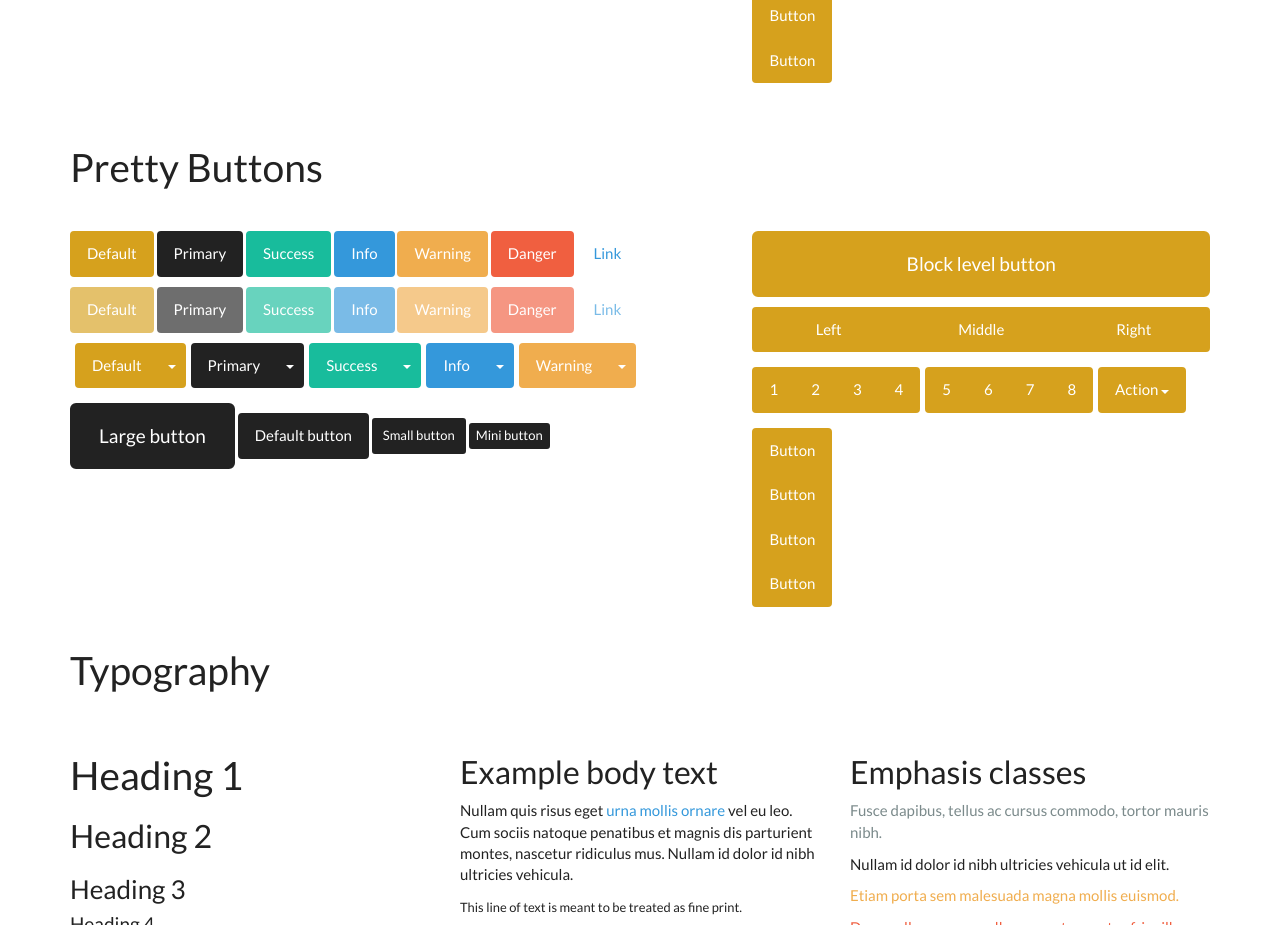
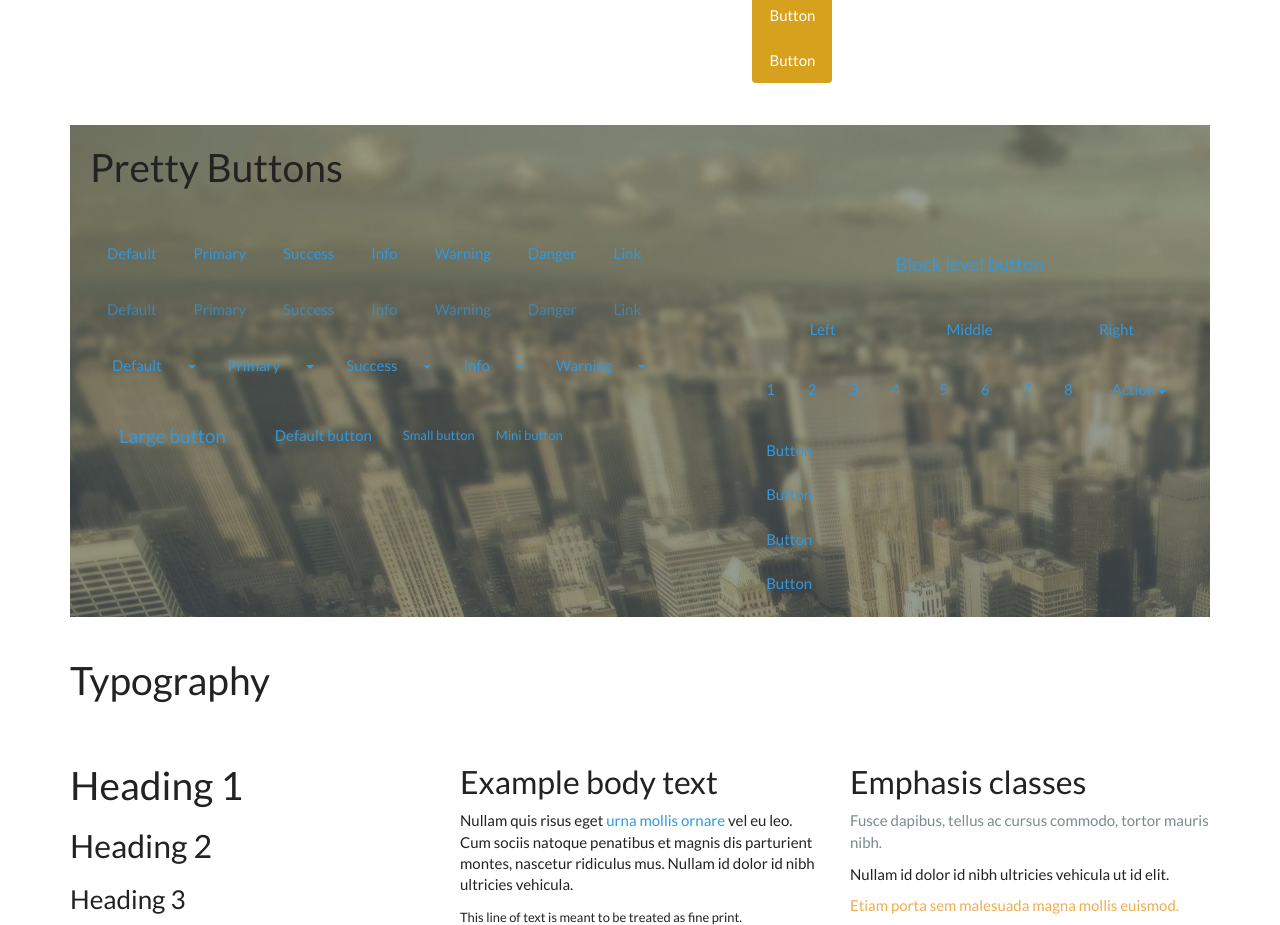
Before and after one commit to MAXDeliveryNG/espresso, a website: page index.html in a window 1280 px wide. Shown: the part 1460-2385 px from the top of the page. Drawn offline with Linux system fonts and the light colour scheme.

Commit message:
update index file
Signed-off-by: Bernard Ojengwa <bernardojengwa@gmail.com>

```diff
--- a/index.html
+++ b/index.html
@@ -366,7 +366,8 @@
 
       <!-- Pretty Buttons
       ================================================== -->
-      <div class="bs-docs-section">
+      <div class="bs-docs-section" style="background: url(/assets/images/bg.jpg)">
+        <div style="background: rgba(80, 91, 91, 0.6); padding: 0 20px 10px 20px">
           <div class="page-header">
             <div class="row">
               <div class="col-lg-12">
@@ -379,31 +380,31 @@
             <div class="col-lg-7">
 
               <p class="bs-component">
-              <a href="#" class="btn btn-default">Default</a>
-              <a href="#" class="btn btn-primary">Primary</a>
-              <a href="#" class="btn btn-success">Success</a>
-              <a href="#" class="btn btn-info">Info</a>
-              <a href="#" class="btn btn-warning">Warning</a>
-              <a href="#" class="btn btn-danger">Danger</a>
-              <a href="#" class="btn btn-link">Link</a>
+                <a href="#" class="btn btn-inverse-default">Default</a>
+                <a href="#" class="btn btn-inverse-primary">Primary</a>
+                <a href="#" class="btn btn-inverse-success">Success</a>
+                <a href="#" class="btn btn-inverse-info">Info</a>
+                <a href="#" class="btn btn-inverse-warning">Warning</a>
+                <a href="#" class="btn btn-dinverse-anger">Danger</a>
+                <a href="#" class="btn btn-inverse-link">Link</a>
               </p>
 
               <p class="bs-component">
-              <a href="#" class="btn btn-default disabled">Default</a>
-              <a href="#" class="btn btn-primary disabled">Primary</a>
-              <a href="#" class="btn btn-success disabled">Success</a>
-              <a href="#" class="btn btn-info disabled">Info</a>
-              <a href="#" class="btn btn-warning disabled">Warning</a>
-              <a href="#" class="btn btn-danger disabled">Danger</a>
-              <a href="#" class="btn btn-link disabled">Link</a>
+                <a href="#" class="btn btn-inverse-default disabled">Default</a>
+                <a href="#" class="btn btn-inverse-primary disabled">Primary</a>
+                <a href="#" class="btn btn-inverse-success disabled">Success</a>
+                <a href="#" class="btn btn-inverse-info disabled">Info</a>
+                <a href="#" class="btn btn-inverse-warning disabled">Warning</a>
+                <a href="#" class="btn btn-inverse-danger disabled">Danger</a>
+                <a href="#" class="btn btn-inverse-link disabled">Link</a>
               </p>
 
 
               <div style="margin-bottom: 15px;">
                 <div class="btn-toolbar bs-component" style="margin: 0;">
                   <div class="btn-group">
-                  <a href="#" class="btn btn-default">Default</a>
-                  <a href="#" class="btn btn-default dropdown-toggle" data-toggle="dropdown"><span class="caret"></span></a>
+                    <a href="#" class="btn btn-inverse-default">Default</a>
+                    <a href="#" class="btn btn-inverse-default dropdown-toggle" data-toggle="dropdown"><span class="caret"></span></a>
                     <ul class="dropdown-menu">
                       <li><a href="#">Action</a></li>
                       <li><a href="#">Another action</a></li>
@@ -414,8 +415,8 @@
                   </div>
 
                   <div class="btn-group">
-                  <a href="#" class="btn btn-primary">Primary</a>
-                  <a href="#" class="btn btn-primary dropdown-toggle" data-toggle="dropdown"><span class="caret"></span></a>
+                    <a href="#" class="btn btn-inverse-primary">Primary</a>
+                    <a href="#" class="btn btn-inverse-primary dropdown-toggle" data-toggle="dropdown"><span class="caret"></span></a>
                     <ul class="dropdown-menu">
                       <li><a href="#">Action</a></li>
                       <li><a href="#">Another action</a></li>
@@ -426,8 +427,8 @@
                   </div>
 
                   <div class="btn-group">
-                  <a href="#" class="btn btn-success">Success</a>
-                  <a href="#" class="btn btn-success dropdown-toggle" data-toggle="dropdown"><span class="caret"></span></a>
+                    <a href="#" class="btn btn-inverse-success">Success</a>
+                    <a href="#" class="btn btn-inverse-success dropdown-toggle" data-toggle="dropdown"><span class="caret"></span></a>
                     <ul class="dropdown-menu">
                       <li><a href="#">Action</a></li>
                       <li><a href="#">Another action</a></li>
@@ -438,8 +439,8 @@
                   </div>
 
                   <div class="btn-group">
-                  <a href="#" class="btn btn-info">Info</a>
-                  <a href="#" class="btn btn-info dropdown-toggle" data-toggle="dropdown"><span class="caret"></span></a>
+                    <a href="#" class="btn btn-inverse-info">Info</a>
+                    <a href="#" class="btn btn-inverse-info dropdown-toggle" data-toggle="dropdown"><span class="caret"></span></a>
                     <ul class="dropdown-menu">
                       <li><a href="#">Action</a></li>
                       <li><a href="#">Another action</a></li>
@@ -450,8 +451,8 @@
                   </div>
 
                   <div class="btn-group">
-                  <a href="#" class="btn btn-warning">Warning</a>
-                  <a href="#" class="btn btn-warning dropdown-toggle" data-toggle="dropdown"><span class="caret"></span></a>
+                    <a href="#" class="btn btn-inverse-warning">Warning</a>
+                    <a href="#" class="btn btn-inverse-warning dropdown-toggle" data-toggle="dropdown"><span class="caret"></span></a>
                     <ul class="dropdown-menu">
                       <li><a href="#">Action</a></li>
                       <li><a href="#">Another action</a></li>
@@ -464,45 +465,45 @@
               </div>
 
               <p class="bs-component">
-              <a href="#" class="btn btn-primary btn-lg">Large button</a>
-              <a href="#" class="btn btn-primary">Default button</a>
-              <a href="#" class="btn btn-primary btn-sm">Small button</a>
-              <a href="#" class="btn btn-primary btn-xs">Mini button</a>
+                <a href="#" class="btn btn-inverse-primary btn-lg">Large button</a>
+                <a href="#" class="btn btn-inverse-primary">Default button</a>
+                <a href="#" class="btn btn-inverse-primary btn-sm">Small button</a>
+                <a href="#" class="btn btn-inverse-primary btn-xs">Mini button</a>
               </p>
 
             </div>
             <div class="col-lg-5">
 
               <p class="bs-component">
-              <a href="#" class="btn btn-default btn-lg btn-block">Block level button</a>
+                <a href="#" class="btn btn-inverse-default btn-lg btn-block">Block level button</a>
               </p>
 
 
               <div class="bs-component" style="margin-bottom: 15px;">
                 <div class="btn-group btn-group-justified">
-                <a href="#" class="btn btn-default">Left</a>
-                <a href="#" class="btn btn-default">Middle</a>
-                <a href="#" class="btn btn-default">Right</a>
+                  <a href="#" class="btn btn-inverse-default">Left</a>
+                  <a href="#" class="btn btn-inverse-default">Middle</a>
+                  <a href="#" class="btn btn-inverse-default">Right</a>
                 </div>
               </div>
 
               <div class="bs-component" style="margin-bottom: 15px;">
                 <div class="btn-toolbar">
                   <div class="btn-group">
-                  <a href="#" class="btn btn-default">1</a>
-                  <a href="#" class="btn btn-default">2</a>
-                  <a href="#" class="btn btn-default">3</a>
-                  <a href="#" class="btn btn-default">4</a>
+                    <a href="#" class="btn btn-inverse-default">1</a>
+                    <a href="#" class="btn btn-inverse-default">2</a>
+                    <a href="#" class="btn btn-inverse-default">3</a>
+                    <a href="#" class="btn btn-inverse-default">4</a>
                   </div>
 
                   <div class="btn-group">
-                  <a href="#" class="btn btn-default">5</a>
-                  <a href="#" class="btn btn-default">6</a>
-                  <a href="#" class="btn btn-default">7</a>
-                  <a href="#" class="btn btn-default">8</a>
+                    <a href="#" class="btn btn-inverse-default">5</a>
+                    <a href="#" class="btn btn-inverse-default">6</a>
+                    <a href="#" class="btn btn-inverse-default">7</a>
+                    <a href="#" class="btn btn-inverse-default">8</a>
                   </div>
                   <div class="btn-group">
-                  <a href="#" class="btn btn-default dropdown-toggle" data-toggle="dropdown">
+                    <a href="#" class="btn btn-inverse-default dropdown-toggle" data-toggle="dropdown">
                       Action
                       <span class="caret"></span>
                     </a>
@@ -517,13 +518,14 @@
 
               <div class="bs-component">
                 <div class="btn-group-vertical">
-                  <a href="#" class="btn btn-default">Button</a>
-                  <a href="#" class="btn btn-default">Button</a>
-                  <a href="#" class="btn btn-default">Button</a>
-                  <a href="#" class="btn btn-default">Button</a>
+                    <a href="#" class="btn btn-inverse-default">Button</a>
+                    <a href="#" class="btn btn-inverse-default">Button</a>
+                    <a href="#" class="btn btn-inverse-default">Button</a>
+                    <a href="#" class="btn btn-inverse-default">Button</a>
                 </div>
               </div>
 
+            </div>
           </div>
         </div>
       </div>
```
Lines whose indentation alone changed are shown as unchanged.
